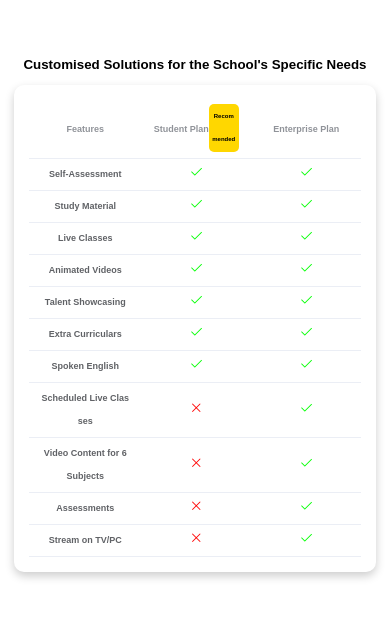
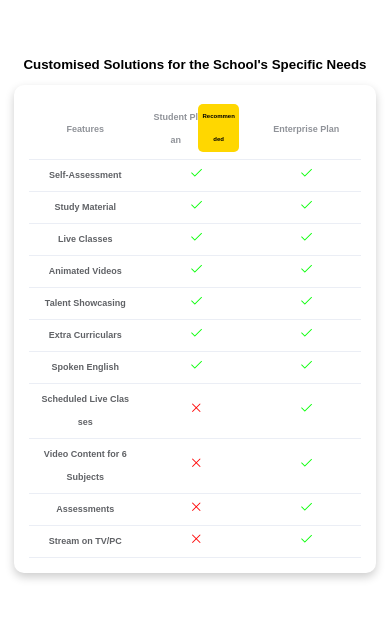
Before and after one commit to VishnuPunith/enterprisecard, a Nuxt app: page / in a window 390 px wide. Shown: the part 114-732 px from the top of the page. Built offline with nearby package versions, Linux system fonts and the light colour scheme.

Commit message:
improved css in planTable components

```diff
--- a/components/PlanTable.vue
+++ b/components/PlanTable.vue
@@ -127,8 +127,8 @@ export default {
   box-shadow: 0px 4px 10px rgba(0, 0, 0, 0.2);
 }
 
-.custom-table ::v-deep th,
-.custom-table ::v-deep td {
+.custom-table /deep/ th,
+.custom-table /deep/ td {
   text-align: center !important;
   font-weight: bold;
   padding: 6px 0;
@@ -148,17 +148,19 @@ export default {
   padding: 2px 6px;
   border-radius: 5px;
   margin-bottom: 3px;
-  width: 28%;
+  width: fit-content;
 }
 
-.el-table-column__header {
+.plan-header {
   display: flex;
   align-items: center;
+  justify-content: center;
 }
 
-.el-table {
-  font-size: 12px;
-  height: auto;
+.skeleton-loader .custom-table {
+  background: #f5f5f5;
+  border-radius: 10px;
+  box-shadow: 0px 4px 10px rgba(0, 0, 0, 0.2);
 }
 
 .el-icon-check {
@@ -181,38 +183,18 @@ export default {
   transform: scale(1.2);
 }
 
-.fade-enter-active,
-.fade-leave-active {
-  transition: opacity 0.5s;
+/* Fix Element UI Table styles from affecting other components */
+.custom-table {
+  font-size: 12px;
+  height: auto;
 }
 
-.fade-enter,
-.fade-leave-to {
-  opacity: 0;
+.custom-table /deep/ th,
+.custom-table /deep/ td {
+  padding: 6px 8px;
 }
 
-.plan-header {
-  display: flex;
-  align-items: center;
-  justify-content: center;
-}
-
-.skeleton-loader .el-table {
-  background: #f5f5f5; /* Light gray background */
-  border-radius: 10px;
-  box-shadow: 0px 4px 10px rgba(0, 0, 0, 0.2);
-}
-
-.skeleton-loader .el-table-column {
-  padding: 10px 0;
-}
-
-.el-skeleton__element {
-  background-color: #ccc;
-  border-radius: 4px;
-  height: 100%;
-}
-
+/* Responsive styles */
 @media (max-width: 768px) {
   .plans-container {
     width: 85%;
@@ -229,10 +211,9 @@ export default {
   .recommended-label {
     font-size: 7px;
     padding: 1px 4px;
-    margin-bottom: 2px;
   }
 
-  .el-table {
+  .custom-table {
     font-size: 10px;
   }
 
@@ -241,8 +222,8 @@ export default {
     font-size: 16px;
   }
 
-  .custom-table ::v-deep th,
-  .custom-table ::v-deep td {
+  .custom-table /deep/ th,
+  .custom-table /deep/ td {
     padding: 5px 2px;
   }
 }
@@ -257,7 +238,7 @@ export default {
     padding: 1px 3px;
   }
 
-  .el-table {
+  .custom-table {
     font-size: 9px;
   }
 
@@ -266,8 +247,8 @@ export default {
     font-size: 14px;
   }
 
-  .custom-table ::v-deep th,
-  .custom-table ::v-deep td {
+  .custom-table /deep/ th,
+  .custom-table /deep/ td {
     padding: 4px 2px;
   }
 }
--- a/pages/index.vue
+++ b/pages/index.vue
@@ -1,9 +1,9 @@
 <template>
-  <div class="container">
-    <div class="plans-container">
+  <div class="layout-wrapper">
+    <div class="table-section">
       <PlanTable />
     </div>
-    <div class="cards-list">
+    <div class="cards-wrapper">
       <DynamicCard v-for="(card, index) in cards" :key="index" :card="card" />
     </div>
   </div>
@@ -31,10 +31,10 @@ export default {
 </script>
 
 <style scoped>
-.container {
+.layout-wrapper {
   overflow: hidden;
 }
-.cards-list {
+.cards-wrapper {
   display: flex;
   flex-wrap: wrap;
   gap: 20px;
```
Also changed, not shown: 1 other file (tests, documents, lock files or other folders).
